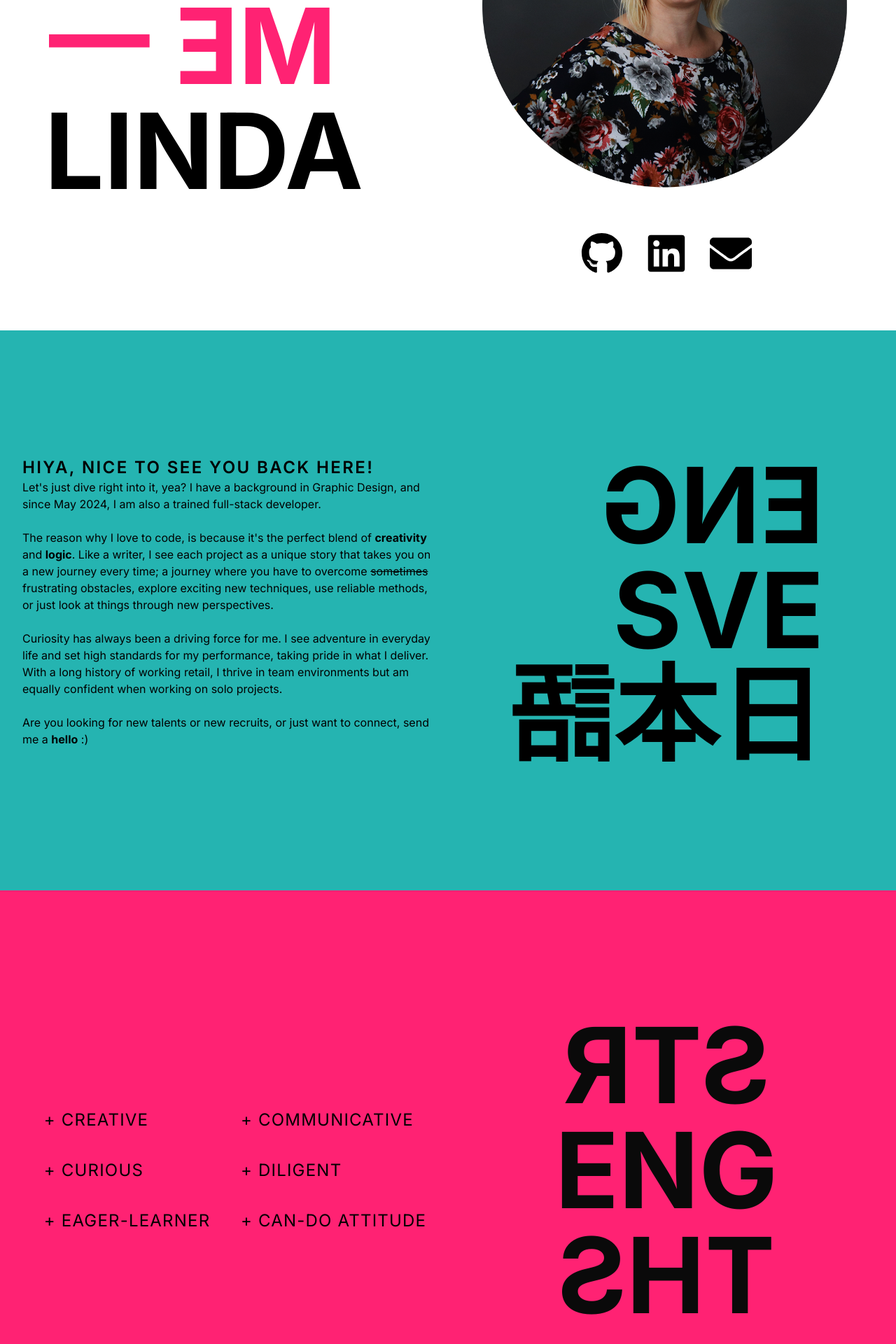
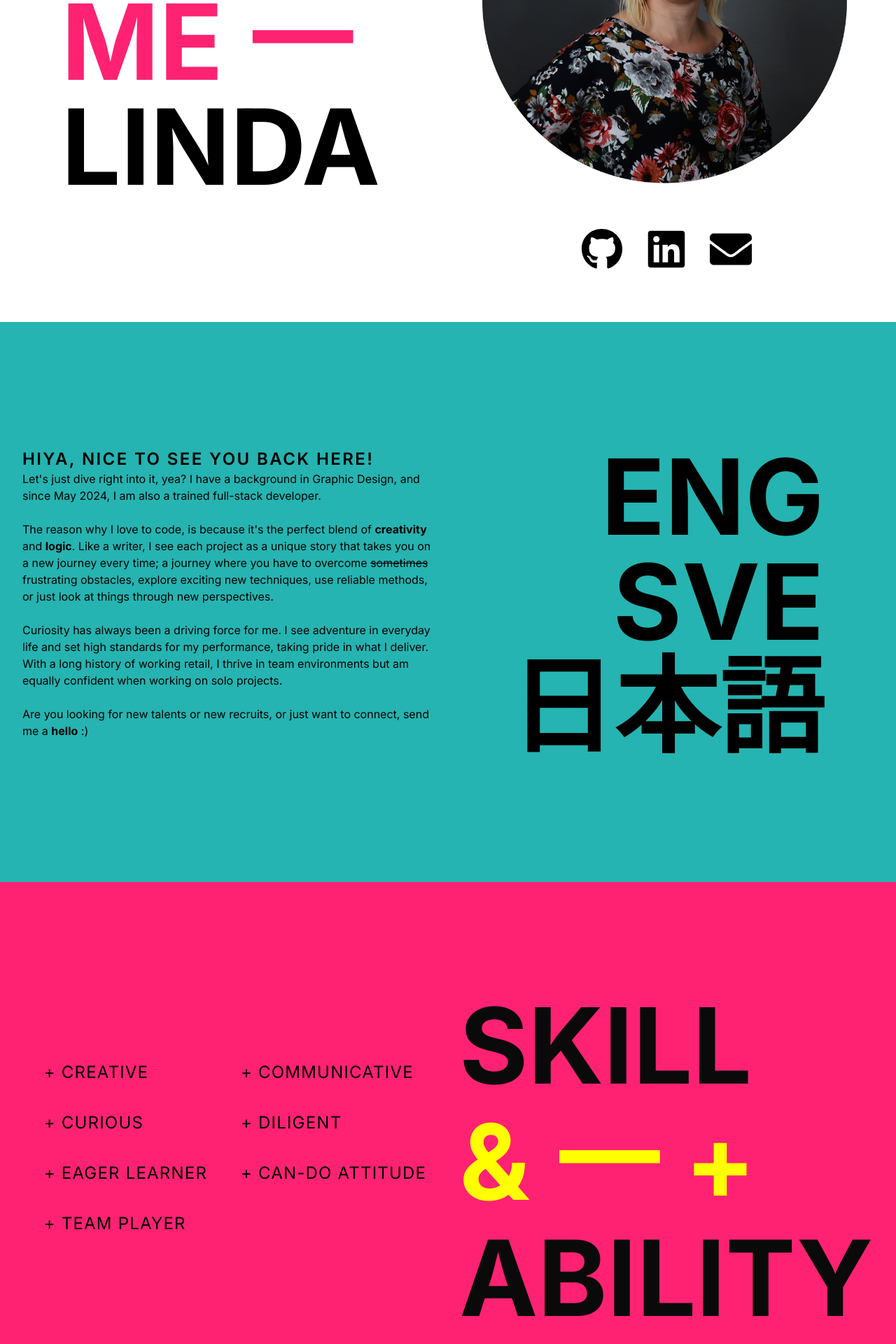
Before and after one commit to heinanX/heinanX.github.io, a Next.js app: page /about in a window 1280 px wide. Shown: the part 340-2260 px from the top of the page at 70% size. Built offline with nearby package versions, Linux system fonts and the light colour scheme.

Commit message:
responsivity

```diff
--- a/src/app/(dashboard)/about/page.jsx
+++ b/src/app/(dashboard)/about/page.jsx
@@ -3,14 +3,14 @@ import PersonalitySection from "@/app/_components/AboutPage/PersonalitySection";
 import TechStackSection from "@/app/_components/AboutPage/TechStackSection";
 import ArticleTwoCols from "@/app/_components/ArticleTwoCols";
 import CoverLetterSection from "@/app/_components/AboutPage/CoverLetterSection";
-import GreetingSection from "@/app/_components/AboutPage/GreetingSection";
+import ThisIsMeSection from "@/app/_components/AboutPage/ThisIsMeSection";
 
 const page = () => {
   return (
     <>
       <div className="relative flex flex-col items-center w-full">
         <ArticleTwoCols
-          component={GreetingSection}
+          component={ThisIsMeSection}
           custCss={""}
         />
 
--- a/src/app/_components/AboutPage/PersonalitySection.jsx
+++ b/src/app/_components/AboutPage/PersonalitySection.jsx
@@ -1,36 +1,41 @@
 "use client";
 import PersonalityTraits from "@/_components/PersonalityTraits";
 import { useState } from "react";
-import LargeHeadlineReversed from "../Headings/LargeHeadlineReversed";
 import LargeHeadline from "../Headings/LargeHeadline";
 
 const PersonalitySection = () => {
-  const [showExample, setShowExample] = useState(false);
-  const [example, setExample] = useState("");
+  const [showTrait, setShowTrait] = useState(false);
+  const [activeTrait, setActiveTrait] = useState([]);
 
-  const mouseAction = (trait, boolean) => {
-    setShowExample(boolean);
-    setExample(trait);
+  const traitHandler = (trait, boolean) => {
+    const formatted = trait.split(". ");
+    setShowTrait(boolean);
+    setActiveTrait(formatted);
   };
 
   return (
     <>
-      <section className="text-center article-section text-custBackground lg:order-2">
-        {showExample ? (
-          <div className="w-full h-64 text-4xl font-bold lg:h-auto flex-center-row">
-            {example}
+      <section className="h-full article-section-centered text-custBackground lg:order-2">
+        {showTrait ? (
+          <div className="flex flex-col justify-center w-full font-bold tracking-wider h-72 lg:h-full lg:px-20 lg:text-3xl">
+            {activeTrait.map((item, i) => (
+              <span key={i}>
+                <p>{item}.</p>
+                <br />
+              </span>
+            ))}
           </div>
         ) : (
-          <div className="h-64 lg:h-auto">
-            <LargeHeadlineReversed text={'str'} />
-            <LargeHeadline text={'eng'} />
-            <LargeHeadlineReversed text={'ths'} />
+          <div className="flex flex-col items-center justify-center text-left cursor-default h-80 lg:h-full">
+            <LargeHeadline text={"skill"} />
+            <LargeHeadline text={"& 一 +"} custCss={"text-custYellow py-4"} />
+            <LargeHeadline text={"ability"} />
           </div>
         )}
       </section>
 
-      <section className="items-center h-full article-section-centered">
-        <PersonalityTraits mouseAction={mouseAction} />
+      <section className="items-center h-full pb-10 article-section-centered">
+        <PersonalityTraits traitHandler={traitHandler} />
       </section>
     </>
   );
--- a/src/app/_components/AboutPage/TechStackSection.jsx
+++ b/src/app/_components/AboutPage/TechStackSection.jsx
@@ -1,7 +1,6 @@
 "use client";
 import TechStack from "@/_components/TechStack";
 import Carousel from "../Carousel";
-import LargeHeadlineReversed from "../Headings/LargeHeadlineReversed";
 import LargeHeadline from "../Headings/LargeHeadline";
 
 const currentStack = [
@@ -56,10 +55,10 @@ const TechStackSection = () => {
   return (
     <>
       <section className="article-section-centered dark:text-custYellow">
-        <div className="flex flex-col">
-          <LargeHeadlineReversed text={"tech"} />
-          <LargeHeadline text={"stack"} custCss={"text-right"} />
-          <LargeHeadlineReversed text={"so far"} />
+        <div>
+          <LargeHeadline text={"tech"} />
+          <LargeHeadline text={"stack"} custCss={""} />
+          <LargeHeadline text={"so far"} />
         </div>
       </section>
 
--- a/src/app/_components/AboutPage/GreetingSection.jsx
+++ b/src/app/_components/AboutPage/ThisIsMeSection.jsx
@@ -1,18 +1,16 @@
-import Image from "next/image";
-import ContactIcons from "../ContactIcons";
 import avatar from "@/app/_assets/self-portrait_photo.png";
 import LargeHeadline from "../Headings/LargeHeadline";
-import LargeHeadlineReversed from "../Headings/LargeHeadlineReversed";
+import ContactIcons from "../ContactIcons";
+import Image from "next/image";
 
-const GreetingSection = () => {
+const ThisIsMeSection = () => {
   return (
     <>
-
       <section className="article-section-centered">
         <div className="flex flex-col">
-          <LargeHeadline text={"This is"} custCss={"text-left"} />
-          <LargeHeadlineReversed text={"Me 一"} custCss={"text-custHotpink text-right"} />
-          <LargeHeadline text={"Linda"} custCss={"text-left"} />
+          <LargeHeadline text={"This is"} custCss={""} />
+          <LargeHeadline text={"Me 一"} custCss={"text-custHotpink pl-6"} />
+          <LargeHeadline text={"Linda"} custCss={"pl-6 text-left"} />
         </div>
       </section>
       <section className="flex flex-col items-center justify-center article-section">
@@ -30,4 +28,4 @@ const GreetingSection = () => {
   );
 };
 
-export default GreetingSection;
+export default ThisIsMeSection;
--- a/src/app/_components/ArticleTwoCols.jsx
+++ b/src/app/_components/ArticleTwoCols.jsx
@@ -1,7 +1,7 @@
 const ArticleTwoCols = ({ component: Component, custCss }) => {
   return (
     <article
-      className={`flex items-center max-w-screen-xl justify-center gap-y-14 xl:gap-0 py-20 md:min-h-screen flex-col w-full px-4 lg:flex-row ${custCss}`}
+      className={`flex items-center max-w-screen-xl justify-center gap-y-14 xl:gap-0 py-20 lg:h-screen flex-col w-full px-4 lg:flex-row ${custCss}`}
     >
       <Component />
     </article>
--- a/src/app/_components/Buttons/HeaderBtn.jsx
+++ b/src/app/_components/Buttons/HeaderBtn.jsx
@@ -2,9 +2,9 @@ const HeaderBtn = ({ func, text, custCss, component: Component }) => {
   return (
     <button
       onClick={func}
-      className={`hover:text-black w-full ${custCss}`}
+      className={`hover:text-black w-full cursor-pointer`}
     >
-      <Component text={text} />
+      <Component text={text} custCss={custCss} />
     </button>
   );
 };
--- a/src/app/_components/ContactIcons.jsx
+++ b/src/app/_components/ContactIcons.jsx
@@ -1,18 +1,30 @@
 import { FaGithub, FaLinkedin, FaEnvelope } from "react-icons/fa";
-import Link from 'next/link'
+import Link from "next/link";
+
+const icons = [
+  { icon: <FaGithub />,
+    link: "https://github.com/heinanX" },
+  {
+    icon: <FaLinkedin />,
+    link: "https://www.linkedin.com/in/linda-eskilsson-72a70614a/",
+  },
+  { icon: <FaEnvelope />,
+    link: "mailto:eskilson.linda@gmail.com"
+  }
+];
 
 const ContactIcons = ({ textSize }) => {
   return (
     <article className={`flex flex-row justify-center gap-8 ${textSize}`}>
-      <Link href={'https://github.com/heinanX'} className="cursor-pointer hover:text-custTurq">
-        <FaGithub />
-      </Link>
-      <Link href={'mailto:eskilson.Linda@gmail.com'} className="cursor-pointer hover:text-custTurq">
-        <FaLinkedin />
-      </Link>
-      <Link href={'mailto:eskilson.Linda@gmail.com'} className="cursor-pointer hover:text-custTurq">
-        <FaEnvelope />
-      </Link>
+      {icons.map((item, i) => (
+        <Link
+          key={i}
+          href={item.link}
+          className="cursor-pointer hover:text-custTurq"
+        >
+          {item.icon}
+        </Link>
+      ))}
     </article>
   );
 };
--- a/src/app/_components/CoverLetterLanguage.jsx
+++ b/src/app/_components/CoverLetterLanguage.jsx
@@ -1,4 +1,3 @@
-import LargeHeadlineReversed from "./Headings/LargeHeadlineReversed"
 import LargeHeadline from "./Headings/LargeHeadline"
 import HeaderBtn from "./Buttons/HeaderBtn"
 
@@ -8,20 +7,20 @@ const CoverLetterLanguage = ({setLanguage}) => {
     <HeaderBtn
       func={() => setLanguage("en")}
       text={"eng"}
-      custCss={"text-left"}
-      component={LargeHeadlineReversed}
+      custCss={"lg:text-right"}
+      component={LargeHeadline}
     />
     <HeaderBtn
       func={() => setLanguage("sv")}
       text={"Sve"}
-      custCss={"text-right"}
+      custCss={"lg:text-right"}
       component={LargeHeadline}
     />
     <HeaderBtn
       func={() => setLanguage("jp")}
       text={"日本語"}
-      custCss={""}
-      component={LargeHeadlineReversed}
+      custCss={"lg:text-right"}
+      component={LargeHeadline}
     />
   </div>
   )
--- a/src/app/_components/Headings/LargeHeadline.jsx
+++ b/src/app/_components/Headings/LargeHeadline.jsx
@@ -1,6 +1,8 @@
 const LargeHeadline = ({ text, custCss }) => {
   return (
-    <h1 className={`w-full leading-none text-7xl md:text-[100px] lg:text-[120px] xl:text-[150px] font-bold uppercase ${custCss} cursor-default`}>
+    <h1
+      className={`w-full leading-none text-7xl md:text-[100px] lg:text-[120px] xl:text-[150px] font-bold uppercase ${custCss}`}
+    >
       {text}
     </h1>
   );
--- a/src/app/_components/PersonalityTraits.jsx
+++ b/src/app/_components/PersonalityTraits.jsx
@@ -1,38 +1,42 @@
 const traits = [
   {
     item: "Creative",
-    example: "I am Creative blah blah",
+    example: "I have a very creative mindset that always challenges me to try new things. That's why I have an overload of hobbies, such as writing short novels, creating artwork, exploring the outdoors and much more",
   },
   {
     item: "Communicative",
-    example: "I love communication blah blah",
+    example: "Communication is key to me. Having worked retail for years, I've learned that effective communication is essential for a healthy work environment and project success",
   },
   {
     item: "Curious",
-    example: "I am Curious by nature blah blah",
+    example: "My inherent curiosity drives me to naturally seek out new features and explore things from different perspectives. It also helps me to stay up to date with the code community and what's happening in it",
   },
   {
     item: "Diligent",
-    example: "I am diligent in my work blah blah",
+    example: "I always give my all to every project I do, and I'm proud of the work I produce. This dedication helps me keep a high standard in my code and finish tasks on time",
   },
   {
-    item: "Eager-learner",
-    example: "I am an Eager learner blah blah",
+    item: "Eager learner",
+    example: "Creativity and Curiousity makes an Eager learner. This ability has enabled me to advance in ranks and take on more professional responsibilities in previous work places",
   },
   {
     item: "Can-do attitude",
-    example: "I have a can do attitude blah blah",
+    example: "If Creativity and Curiosity make an Eager learner, they are also fueled by a can-do attitude. If I fail, I always get back up and try again until I succeed",
   },
+  {
+    item: "Team Player",
+    example: "I'm used to working towards a common goal, and working together just makes things more fun. I always end up learning something new when working together",
+  }
 ];
 
-const PersonalityTraits = ({ mouseAction }) => {
+const PersonalityTraits = ({ traitHandler }) => {
   return (
     <ul className="grid grid-cols-1 text-xl tracking-wider uppercase xl:text-2xl md:grid-cols-2 gap-y-10">
       {traits.map((trait, index) => (
         <li
           key={index}
-          onClick={() => mouseAction(trait.example, true)}
-          onMouseOut={() => mouseAction("", false)}
+          onClick={() => traitHandler(trait.example, true)}
+          // onMouseOut={() => traitHandler("", false)}
           className="pl-4 hover:cursor-pointer hover:text-custBackground"
         >
           <span className="text-md">+ </span>
--- a/src/app/globals.css
+++ b/src/app/globals.css
@@ -49,6 +49,9 @@ body {
   .article-section-centered {
     @apply w-full lg:w-1/2 flex justify-center
   }
+  .article-section-start {
+    @apply w-full lg:w-1/2 flex justify-start
+  }
 }
 
 @layer base {
```
